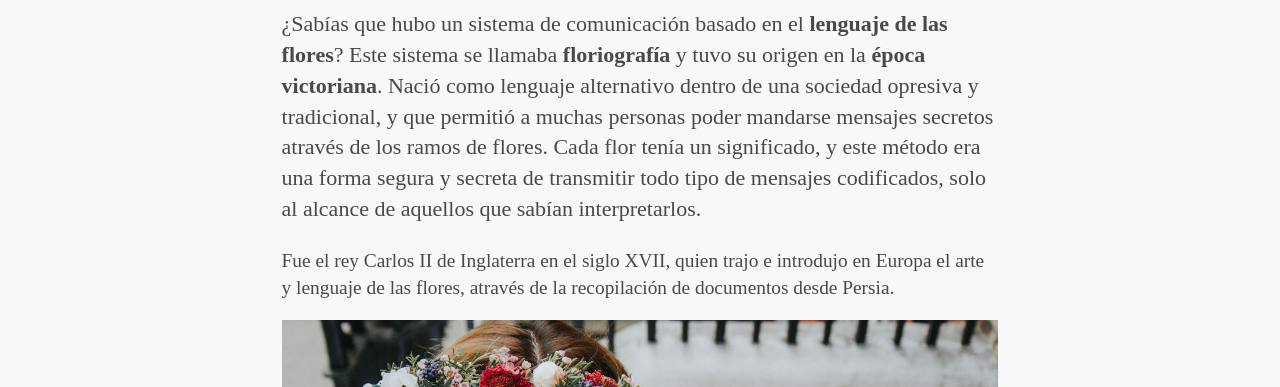
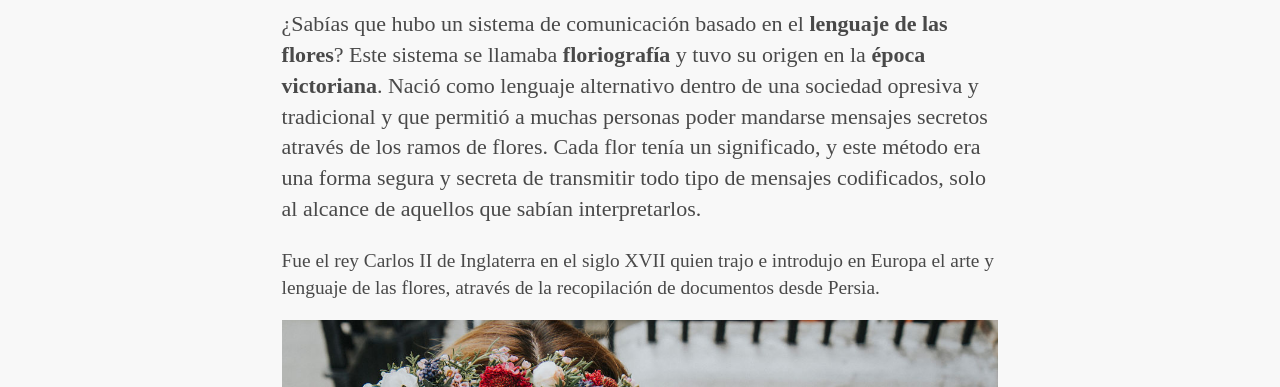
Before and after one commit to keyvanakbary/ramosilvestre.com, a Jekyll site: the page built from src/_posts/2018-01-20-El-significado-de-las-flores.md, in a window 1280 px wide and 900 px high, scrolled down 823 px. Shown: the part 187-574 px from the top of the window. Built offline with Jekyll 4.4.1, drawn with Linux system fonts in a browser that asks for light colours; some web fonts are replaced; some of the changed text lies outside the part shown.

```diff
--- a/src/_posts/2018-01-20-El-significado-de-las-flores.md
+++ b/src/_posts/2018-01-20-El-significado-de-las-flores.md
@@ -8,14 +8,14 @@ tags:
   - Curiosidades
 ---
 
-¿Sabías que hubo un sistema de comunicación basado en el **lenguaje de las flores**? Este sistema se llamaba **floriografía** y tuvo su origen en la **época victoriana**. Nació como lenguaje alternativo dentro de una sociedad opresiva y tradicional, y que permitió a muchas personas poder mandarse mensajes secretos através de los ramos de flores. Cada flor tenía un significado, y este método era una forma segura y secreta de transmitir todo tipo de mensajes codificados, solo al alcance de aquellos que sabían interpretarlos.
+¿Sabías que hubo un sistema de comunicación basado en el **lenguaje de las flores**? Este sistema se llamaba **floriografía** y tuvo su origen en la **época victoriana**. Nació como lenguaje alternativo dentro de una sociedad opresiva y tradicional y que permitió a muchas personas poder mandarse mensajes secretos através de los ramos de flores. Cada flor tenía un significado, y este método era una forma segura y secreta de transmitir todo tipo de mensajes codificados, solo al alcance de aquellos que sabían interpretarlos.
 
-Fue el rey Carlos II de Inglaterra en el siglo XVII, quien trajo e introdujo en Europa el arte y lenguaje de las flores, através de la recopilación de documentos desde Persia.
+Fue el rey Carlos II de Inglaterra en el siglo XVII quien trajo e introdujo en Europa el arte y lenguaje de las flores, através de la recopilación de documentos desde Persia.
 
 
 ![El significado de las flores](/assets/images/posts/el-significado-de-las-flores.jpg)
 
-En la actualidad, casi todos estos códigos y significados se **han perdido**, y muchos libros hablan de la floriografía como un lenguaje complejo e intrincado. Pero a pesar del tiempo algunos significados han perdurado, como por ejemplos el de **las rosas** y su significado de amor apasionado.
+En la actualidad, casi todos estos códigos y significados se **han perdido** y muchos libros hablan de la floriografía como un lenguaje complejo e intrincado. Pero a pesar del tiempo algunos significados han perdurado, como por ejemplos el de **las rosas** y su significado de amor apasionado.
 
 A mi me gusta pensar en la floriografía como en el **arte de plasmar los pensamientos en un ramo de flores**, me parece un trabajo precioso como florista conseguir transmitir através de una ramo o arreglo de flores los sentimientos de alguien.
 
```
Also changed, not shown: other parts of src/_posts/2018-01-20-El-significado-de-las-flores.md (+1 -1 lines).
